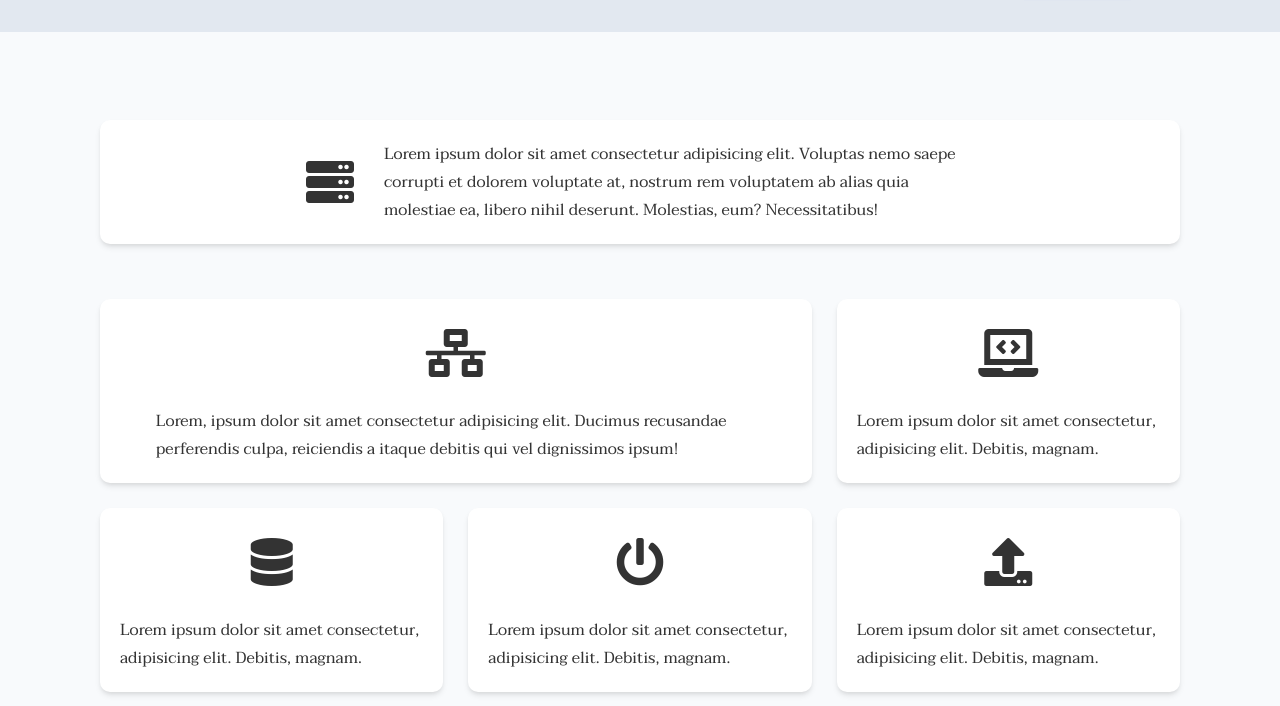
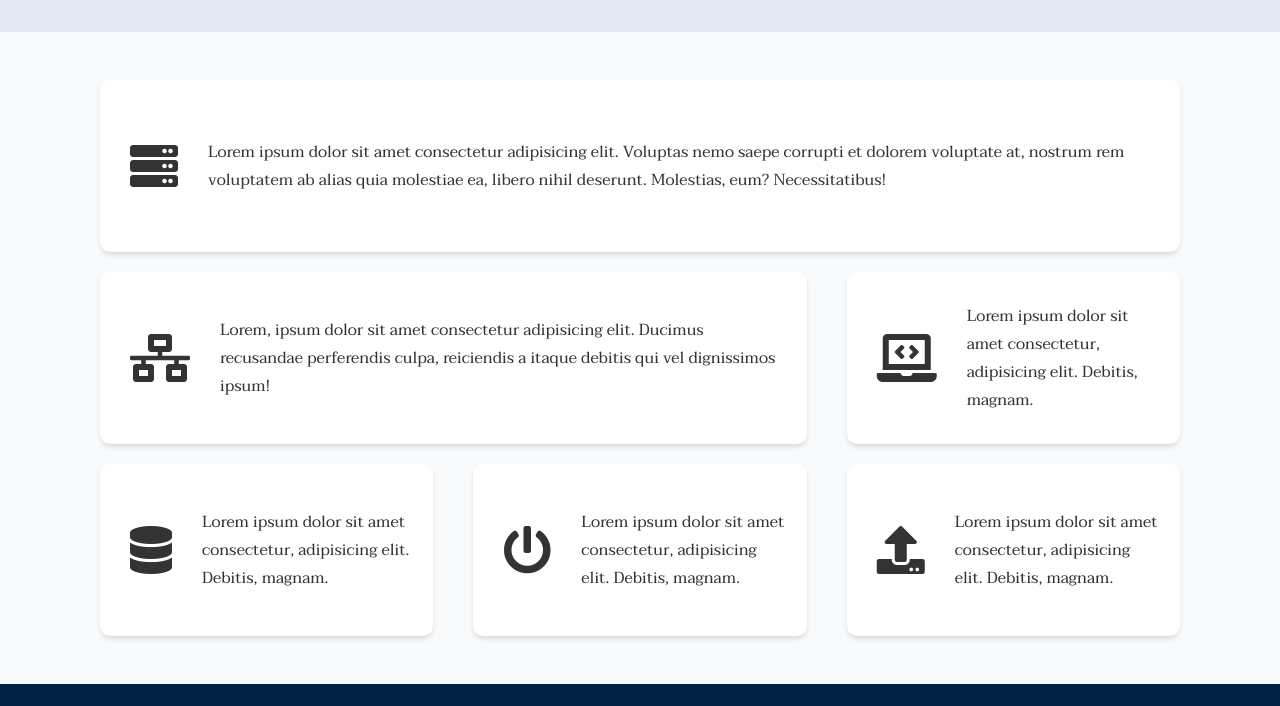
Before and after one commit to gitongaisaac/Loruki, a plain HTML site: page features.html in a window 1280 px wide. Shown: the part 673-1379 px from the top of the page. Drawn offline with Linux system fonts and the light colour scheme; a web font is replaced by a local one.

Commit message:
fixed the array section

```diff
--- a/CSS/style.css
+++ b/CSS/style.css
@@ -192,15 +192,16 @@ Features Page
   grid-template-columns: 4fr 2fr;
 }
 
-/* HOTFIX */
 /* Array */
 .array .card {
   box-shadow: var(--shadow-2);
-  height: fit-content;
+}
+
+.array .flex {
+  flex-wrap: nowrap;
 }
 
 .array .grid {
-  gap: 5px;
   grid-template-columns: repeat(3, 1fr);
   grid-template-rows: repeat(3, 1fr);
 }
@@ -212,60 +213,3 @@ Features Page
 .array .grid > *:nth-child(2) {
   grid-column: 1 / span 2;
 }
-
-p {
-  margin: 1.25rem 0;
-  max-width: 600px;
-}
-
-i {
-  padding: 10px;
-}
-
-.top {
-  margin: 0;
-  padding: 0;
-}
-
-.container-1 {
-  max-width: var(--max-width-1);
-  overflow: auto;
-  margin: 0 auto;
-  padding: 0 40px;
-}
-
-.card {
-  /* width: 500px; */
-  background-color: #fff;
-  color: #333;
-  padding: 20px;
-  margin: 10px;
-  border-radius: 10px;
-  box-shadow: var(--shadow-4);
-}
-
-.flex {
-  display: flex;
-  height: 100%;
-  gap: 20px;
-  flex-wrap: wrap;
-  justify-content: center;
-  align-items: center;
-}
-
-.grid {
-  display: grid;
-  /* grid-template-columns: repeat(2, 1fr); */
-  gap: 20px;
-  height: 100%;
-  justify-content: center;
-  align-items: center;
-}
-
-.my-2 {
-  margin: var(--font-size-5) auto;
-}
-
-.py-2 {
-  padding: var(--font-size-5) 0;
-}
--- a/Main css/main.css
+++ b/Main css/main.css
@@ -426,6 +426,36 @@ i {
   padding: 10px;
 }
 
+/* Override Prototype */
+.p-no-width {
+  max-width: 100%;
+}
+
+/* Top and Side */
+.top {
+  margin: 0;
+  padding: 0;
+}
+
+.top-2 {
+  margin: 0 0 var(--font-size-1) 0;
+}
+
+.top-3 {
+  margin: 20px 0 var(--font-size-1) 0;
+}
+
+.side {
+  margin: 0;
+  padding: 0;
+}
+
+/* .side-2 {
+}
+
+.side-3 {
+} */
+
 .text-center {
   text-align: center;
 }
@@ -458,31 +488,6 @@ i {
   margin: 0 auto;
   padding: 0 20px;
 }
-
-/* Top */
-.top {
-  margin: 0;
-  padding: 0;
-}
-
-.top-2 {
-  margin: 0 0 var(--font-size-1) 0;
-}
-
-.top-3 {
-  margin: 20px 0 var(--font-size-1) 0;
-}
-
-.side {
-  margin: 0;
-  padding: 0;
-}
-
-/* .side-2 {
-}
-
-.side-3 {
-} */
 
 /* Backgrounds */
 .bg-white {
--- a/features.html
+++ b/features.html
@@ -63,10 +63,10 @@
 
     <!-- Array -->
     <section class="array">
-      <div class="container-1 grid my-2 py-2">
+      <div class="span grid container-1 my-2 py-2">
         <div class="card flex">
           <i class="fas fa-server fa-3x"></i>
-            <p class="top">
+          <p class="top p-no-width">
             Lorem ipsum dolor sit amet consectetur adipisicing elit. Voluptas
             nemo saepe corrupti et dolorem voluptate at, nostrum rem voluptatem
             ab alias quia molestiae ea, libero nihil deserunt. Molestias, eum?
@@ -75,49 +75,42 @@
         </div>
         <div class="card flex">
           <i class="fas fa-network-wired fa-3x"></i>
-            <p class="top">
+          <p class="top p-no-width">
             Lorem, ipsum dolor sit amet consectetur adipisicing elit. Ducimus
             recusandae perferendis culpa, reiciendis a itaque debitis qui vel
             dignissimos ipsum!
-            </p class="top">
+          </p>
         </div>
         <div class="card flex">
           <i class="fas fa-laptop-code fa-3x"></i>
-            <p class="top">
+          <p class="top p-no-width">
             Lorem ipsum dolor sit amet consectetur, adipisicing elit. Debitis,
             magnam.
           </p>
         </div>
         <div class="card flex">
           <i class="fas fa-database fa-3x"></i>
-            <p class="top">
+          <p class="top p-no-width">
             Lorem ipsum dolor sit amet consectetur, adipisicing elit. Debitis,
             magnam.
           </p>
         </div>
         <div class="card flex">
           <i class="fas fa-power-off fa-3x"></i>
-            <p class="top">
+          <p class="top p-no-width">
             Lorem ipsum dolor sit amet consectetur, adipisicing elit. Debitis,
             magnam.
           </p>
         </div>
         <div class="card flex">
           <i class="fas fa-upload fa-3x"></i>
-            <p class="top">
+          <p class="top p-no-width">
             Lorem ipsum dolor sit amet consectetur, adipisicing elit. Debitis,
             magnam.
           </p>
         </div>
       </div>
     </section>
-
-    <!-- <i class="fas fa-power-off fa-3x"></i> -->
-    <!-- <i class="fas fa-upload fa-3x"></i> -->
-    <!-- <i class="fas fa-database fa-3x"></i> -->
-    <!-- <i class="fas fa-laptop-code fa-3x"></i> -->
-    <!-- <i class="fas fa-network-wired fa-3x"></i> -->
-    <!-- <i class="fas fa-server fa-3x"></i> -->
 
     <!-- Footer -->
     <footer class="footer bg-dark">
```
Also changed, not shown: index.html (+1 -1 lines), 1 other file. Lines whose indentation alone changed are shown as unchanged.
